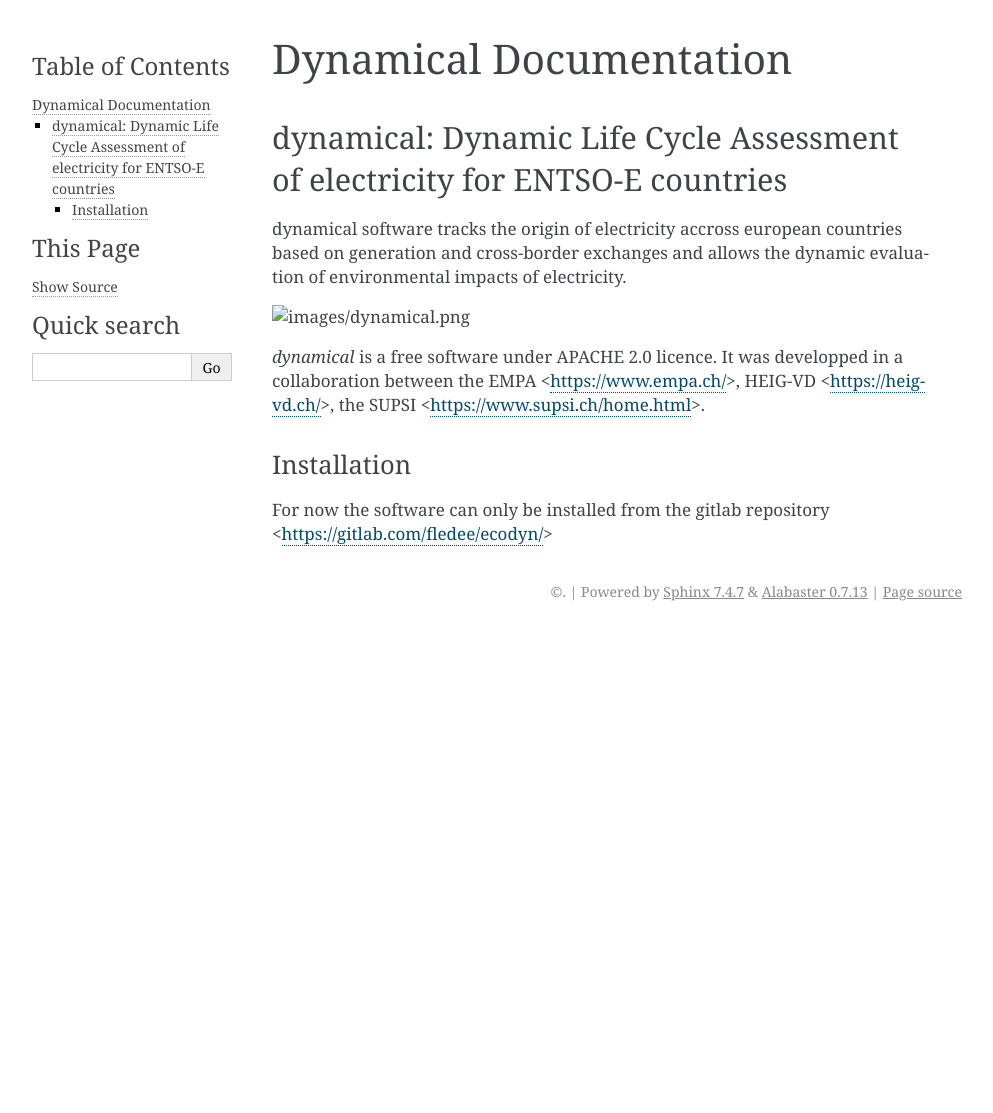
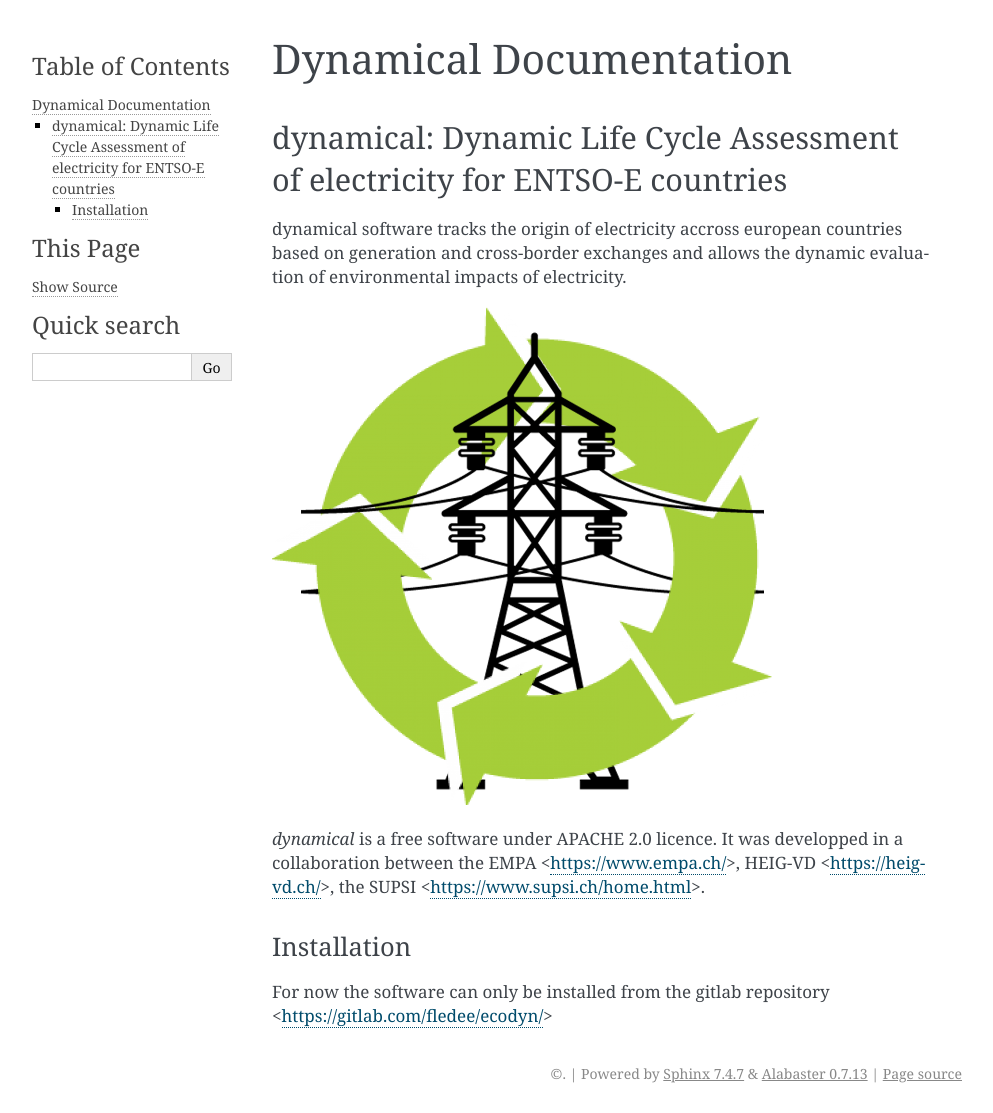
Before and after one commit to LESBAT-HEIG-VD/EcoDynElec, a Sphinx documentation site: the page built from docs/index.rst, in a window 1280 px wide. Shown: the whole page, without its empty margins (148-1141 px from the left). Built offline with Sphinx 7.4.7, drawn with Linux system fonts in a browser that asks for light colours; before the commit the page ends 900 px from its top, so only the background shows below that.

Commit message:
Update docs/index.rst

```diff
--- a/docs/index.rst
+++ b/docs/index.rst
@@ -7,7 +7,7 @@ dynamical: Dynamic Life Cycle Assessment of electricity for ENTSO-E countries
 
 dynamical software tracks the origin of electricity accross european countries based on generation and cross-border exchanges and allows the dynamic evaluation of environmental impacts of electricity.
 
-.. image:: images/dynamical.png
+.. image:: ../images/dynamical.png
 
 `dynamical` is a free software under APACHE 2.0 licence. It was developped in a collaboration between the EMPA <https://www.empa.ch/>, HEIG-VD <https://heig-vd.ch/>, the SUPSI <https://www.supsi.ch/home.html>.
 
```
